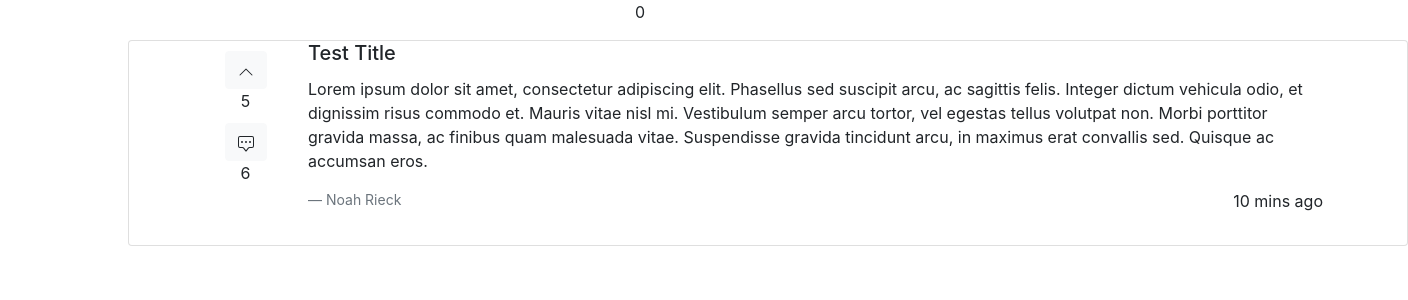
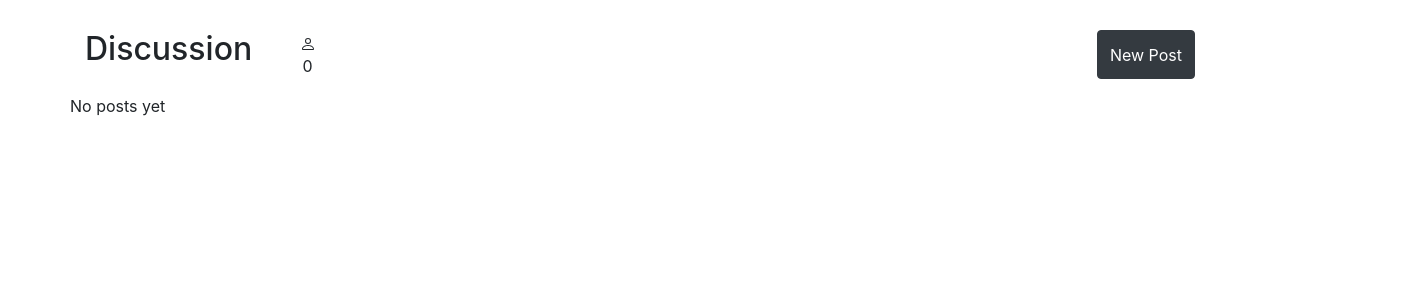
Before and after one commit to seniordesign-ufl/qaclient, a React (Create React App) app: page /room/1 in a window 1280 px wide. Both pictures are taken after a click on the button "Join Room". Shown: the top 300 px of the page, 1408 px wide, since content can reach past the window. Built offline with nearby package versions, Linux system fonts and the light colour scheme.

Commit message:
upvote posts

```diff
--- a/src/AppContext.js
+++ b/src/AppContext.js
@@ -5,7 +5,8 @@ export const AppContext = React.createContext()
 const initialState = {
     userId: null,
     displayName: null,
-    roomKey: null
+    roomKey: null,
+    posts: null
 };
 const reducer = (state, action) => {
     console.log(action);
@@ -25,6 +26,11 @@ const reducer = (state, action) => {
                 ...state,
                 userId: action.userId,
             }
+        case 'update-posts':
+            return {
+                ...state,
+                posts: action.posts
+        }
     }
 }
 export function ContextProvider({ children }) {
--- a/src/Styling/App.css
+++ b/src/Styling/App.css
@@ -28,8 +28,12 @@
   color: #61dafb;
 }
 
+.roomContainer {
+  margin-top: 30px;
+}
+
 .postSummary {
-  margin-left: 10%;
+  width: 100%;
 }
 
 .postTime {
--- a/src/Views/Room.js
+++ b/src/Views/Room.js
@@ -4,17 +4,28 @@ import { AppContext } from "../AppContext";
 //Components
 import PostSummary from "../components/PostSummary"
 import { socket } from "../components/socket";
+import CreatePost from "../components/NewPost";
+
+//Bootstrap
+import { Button, Modal } from "react-bootstrap";
+import Container from 'react-bootstrap/Container';
+import Row from 'react-bootstrap/Row';
+import Col from 'react-bootstrap/Col';
+import {BsPerson} from 'react-icons/bs'
 
 function Room(props) {
     const { state: contextState, dispatch } = useContext(AppContext);
     const [numUsers, setNumUsers] = useState(0);
     const [name, setName] = useState('');
-    const [content, setContent] = useState('Lorem ipsum dolor sit amet, consectetur adipiscing elit. Phasellus sed suscipit arcu, ac sagittis felis. Integer dictum vehicula odio, et dignissim risus commodo et. Mauris vitae nisl mi. Vestibulum semper arcu tortor, vel egestas tellus volutpat non. Morbi porttitor gravida massa, ac finibus quam malesuada vitae. Suspendisse gravida tincidunt arcu, in maximus erat convallis sed. Quisque ac accumsan eros.')
+    const [show, setShow] = useState(false);
+    const handleClose = () => setShow(false);
+    const handleShow = () => setShow(true);
 
     useEffect(() => {
         //Will be undefined on first load for everyone except creator of room
         if (contextState.displayName !== null)
         {
+            dispatch({ type: "join-room", roomKey: props.match.params.roomID });
             socket.emit('join', {userName: contextState.displayName, groupID: props.match.params.roomID});
             socket.on('update-users', ({names}) => {
                 setNumUsers(names.length);
@@ -34,16 +45,61 @@ function Room(props) {
         }
     }, [contextState.displayName]); //Rerun once name is added
 
+    useEffect(() => {
+        socket.on('update-posts', ({posts, groupID}) => {
+            dispatch({type: 'update-posts', posts: posts})
+            if (groupID === contextState.roomKey)
+                handleClose();
+            console.log(contextState.posts)
+        });
+        // unsubscribe from event for preventing memory leaks
+        return () => {
+            socket.off('update-posts');
+        };
+    }, []);
+
     function handleJoinClick() {
         dispatch({ type: "update-name", displayName: name });
+    }
+
+    function mapPosts() {
+        if ((contextState.posts !== null && contextState.posts !== undefined) && contextState.posts.length !== 0)
+        {
+            return (
+                contextState.posts.map((post, i) => (
+                    <PostSummary post={post}></PostSummary>
+                ))
+            )
+        }
+        else {
+            return (
+                <p>No posts yet</p>
+            )
+        }
     }
 
     return (
         <div className="room-page">
             {contextState.displayName !== null ?
                 <div>
-                    <p>{numUsers}</p>
-                    <PostSummary title='Test Title' content={content} author='Noah Rieck' upVotes={5} comments={6} time={10}></PostSummary>
+                    <Container className="roomContainer">
+                        <Row>
+                            <Col sm={2} style={{textAlign: 'left'}}>
+                                <h2>Discussion</h2>
+                            </Col>
+                            <Col sm={1}>
+                                <BsPerson />
+                                <p>{numUsers}</p>
+                            </Col>
+                            <Col style={{display: 'flex'}}>
+                                <Button style={{marginLeft: 'auto', marginBottom: '15px'}} variant="dark" onClick={handleShow}>New Post</Button>
+                                {show ? <CreatePost show={show} onHide={() => setShow(false)} />: null}
+                            </Col>
+                        </Row>
+                        <Row>
+                            {mapPosts()}
+                        </Row>
+                    </Container>
                 </div>
 
                 :
--- /dev/null
+++ b/src/components/NewPost.js
@@ -0,0 +1,92 @@
+import React, { useContext, useEffect, useState } from "react";
+import { useHistory } from "react-router";
+import { AppContext } from "../AppContext";
+import { socket } from "./socket";
+
+import { Form, Modal, Button } from "react-bootstrap";
+
+function NewPost(props) {
+    const { state: contextState, dispatch } = useContext(AppContext);
+    const [ title, updateTitle ] = useState("")
+    const [ body, updateBody ] = useState("")
+    const [ time, updateTime ] = useState(new Date())
+    const [ anonymous, updateAnonymous ] = useState(false)
+    const [ attachment, updateAttachment ] = useState()
+
+    const handleSubmitForm = (e) => {
+        console.log("We'll submit here.")
+        updateTime(new Date())
+
+        const post = {
+            title: title,
+            content: body,
+            author: contextState.displayName,
+            time: time,
+            isAnon: anonymous
+        };
+
+        console.log(post.title)
+        console.log(post.content)
+        console.log(post.author)
+        console.log(post.time)
+
+        socket.emit("create-post", {post: post, groupID: contextState.roomKey});
+        props.onHide();
+    };
+
+    const handleTitleChange = (e) => {
+        updateTitle(e.target.value);
+    };
+
+    const handleBodyChange = (e) => {
+        updateBody(e.target.value);
+    };
+
+    const handleAttachment = (e) => {
+        console.log(e)
+        updateAttachment(e.target.value)
+    };
+
+    const handleAnonymousCheck = (e) => {
+        updateAnonymous(!anonymous)
+    };
+
+    return (
+        <Modal
+            size="lg"
+            aria-labelledby="contained-modal-title-vcenter"
+            centered
+            show={props.show}
+        >
+            <Modal.Header>
+                <Modal.Title id="contained-modal-title-vcenter">
+                    Create New Post
+                </Modal.Title>
+                <Modal.Body>
+                    <Form>
+                        <Form.Group controlId="post.title">
+                            <Form.Label>Title</Form.Label>
+                            <Form.Control type="text" placeholder="Enter Post Title" onChange={handleTitleChange} />
+                        </Form.Group>
+                        <Form.Group controlId="post.body">
+                            <Form.Label>Post Content Here</Form.Label>
+                            <Form.Control as="textarea" rows={5} onChange={handleBodyChange} />
+                        </Form.Group>
+                        <Form.Group controlId="post.attachments">
+                            <Form.File id="formAttachments" onChange={handleAttachment} />
+                        </Form.Group>
+                        <Form.Group controlId="post.anonymous">
+                            <Form.Check type={"checkbox"} id={"default-checkbox"} label={"Post Anonymously"} onClick={handleAnonymousCheck} />
+                        </Form.Group>
+                    </Form>
+                </Modal.Body>
+                <Modal.Footer>
+                    <Button variant="secondary" onClick={props.onHide}>Close</Button>
+                    <Button variant="primary" onClick={handleSubmitForm}>Create Post</Button>
+                </Modal.Footer>
+            </Modal.Header>
+        </Modal>
+    )
+};
+
+export default NewPost;
--- a/src/components/PostSummary.js
+++ b/src/components/PostSummary.js
@@ -1,4 +1,4 @@
-import React, { useContext, useEffect } from "react";
+import React, { useContext, useEffect, useState } from "react";
 import { AppContext } from "../AppContext";
 import { socket } from "../components/socket";
 
@@ -12,33 +12,52 @@ import {BsChevronUp} from 'react-icons/bs'
 import {BsChatSquareDots} from 'react-icons/bs'
 
 function PostSummary(props) {
+    const [canUpvote, setCanUpvote] = useState(true)
+    const { state: contextState, dispatch } = useContext(AppContext);
+
+    function handleUpvote() {
+        if (canUpvote) {
+            const postUpdate = {
+                title: props.post.title,
+                upVote: 1
+            }
+            console.log(postUpdate)
+            socket.emit('update-post', ({postUpdate: postUpdate, groupID: contextState.roomKey}));
+            setCanUpvote(false);
+        }
+    }
+
+    function calculateTime() {
+        let diff = (new Date()).getTime() - new Date(props.post.time).getTime();
+        return (Math.round(diff / 60000))
+    }
 
     return (
         <div class='postSummary'>
-            <Card style={{ width: '80rem' }}>
+            <Card style={{ width: '100%' }}>
                 <Container>
                     <Row>
                         <Col sm='1'>
-                            <Button variant='light' style={{marginTop: '10px'}}><BsChevronUp /></Button>
+                            <Button variant='light' onClick={() => handleUpvote()} style={{marginTop: '10px'}}><BsChevronUp /></Button>
                             <br />
-                            <a>{props.upVotes}</a>
+                            <a>{props.post.upVotes}</a>
                             <br />
                             <Button variant='light' style={{marginTop: '10px'}}><BsChatSquareDots /></Button>
                             <br />
-                            <a>{props.comments}</a>
+                            <a>{props.post.comments}</a>
                         </Col>
                         <Col lg style={{textAlign: 'left'}}>
-                            <Card.Title>{props.title}</Card.Title>
-                            <Card.Text>{props.content}</Card.Text>
+                            <Card.Title>{props.post.title}</Card.Title>
+                            <Card.Text>{props.post.content}</Card.Text>
                             <blockquote>
                                 <Row>
                                     <Col>
                                         <footer className="blockquote-footer">
-                                            {props.author}
+                                            {props.post.author}
                                         </footer>
                                     </Col>
                                     <Col sm={2}>
-                                        <p class='postTime'>{props.time} mins ago</p>
+                                        <p class='postTime'>{calculateTime()} mins ago</p>
                                     </Col>
                                 </Row>
                             </blockquote>
```
Also changed, not shown: 1 other file (tests, documents, lock files or other folders).
